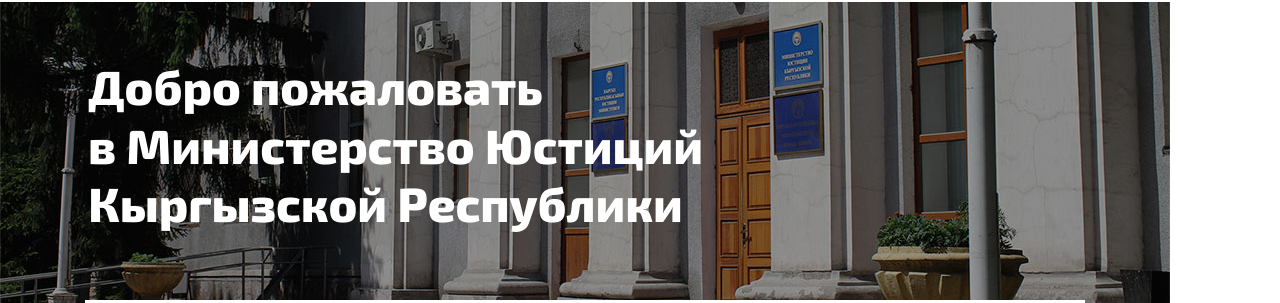
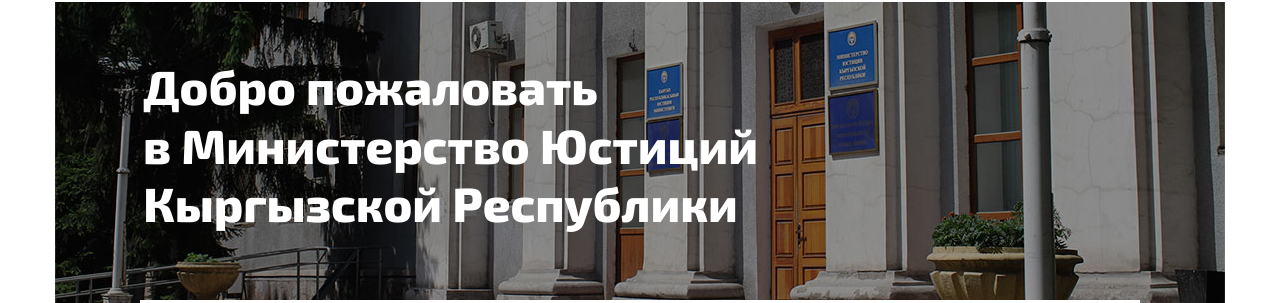
Before and after one commit to Hatik/minjust, a plain HTML site: page index.html in a window 1280 px wide. Shown: the part 116-419 px from the top of the page. Drawn offline with Linux system fonts and the light colour scheme.

Commit message:
Update style.css

```diff
--- a/css/style.css
+++ b/css/style.css
@@ -5,6 +5,8 @@
 * { box-sizing: border-box; }
 
 table, td, th, tr { border-collapse: collapse; border-spacing: 0; }
+
+body { margin: 0 auto; }
 
 html, body { width: 100%; height: 100%; }
 
```
